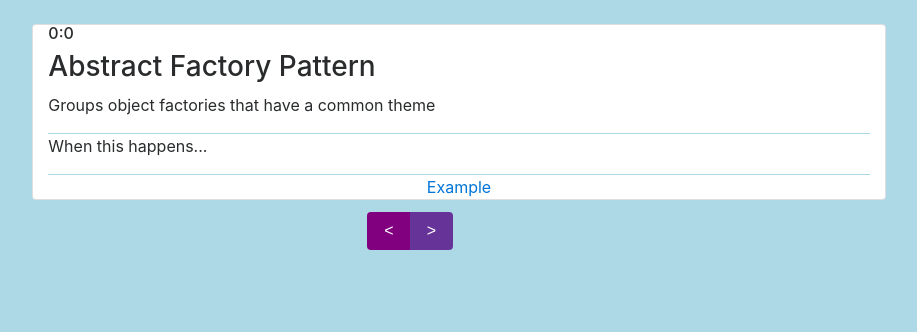
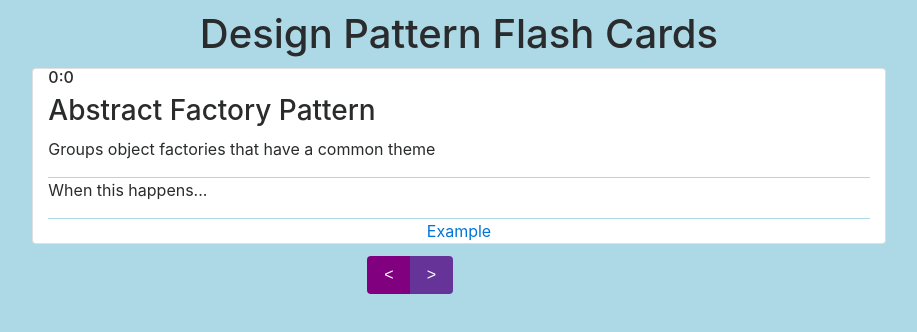
Before and after one commit to kevintrogers/design-pattern-cards, a Vue app in the folder design-cards/: page / in a window 1280 px wide. Shown: the top 332 px of the page, without its empty margins (181-1098 px from the left). Built offline with nearby package versions, Linux system fonts and the light colour scheme.

Commit message:
added headline

```diff
--- a/design-cards/src/App.vue
+++ b/design-cards/src/App.vue
@@ -1,5 +1,7 @@
 <template>
+
   <div class='card-list' >
+    <h1>Design Pattern Flash Cards</h1>
     <div v-for="(pattern, i) in patterns">
       <div class='card col-8 offset-2' v-if="counter === i">
         <h6>{{i}}:{{counter}}</h6>
@@ -129,7 +131,7 @@ html {
 .example{
   border:none;
 }
-.btn-group, .example {
+.btn-group, .example, h1 {
   text-align:center;
 
 }
```
